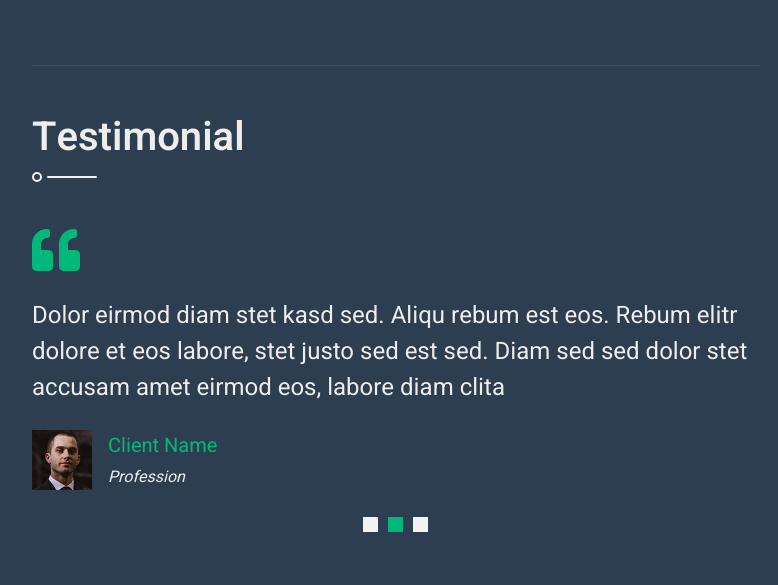
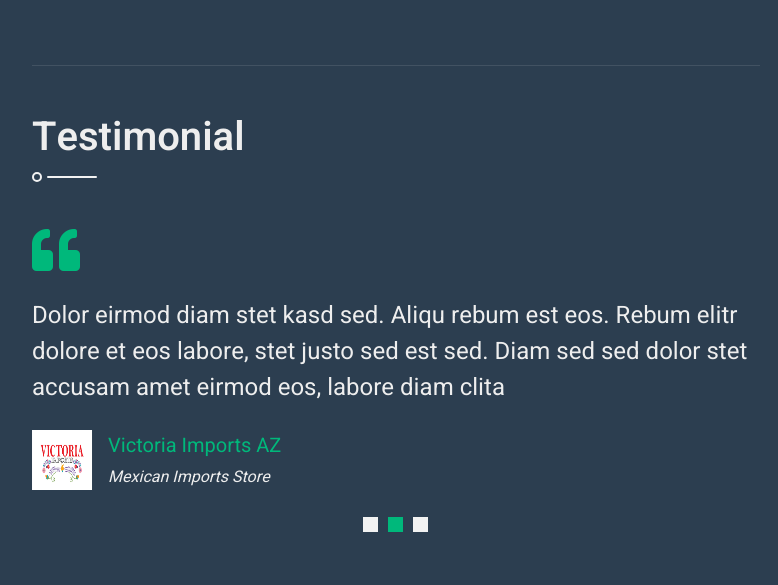
Before and after one commit to niofrequency/CV, a plain HTML site: page index.html in a window 1280 px wide. Shown: the part 3679-4264 px from the top of the page, without its empty margins (438-1216 px from the left). Drawn offline with nearby package versions, Linux system fonts and the light colour scheme.

Commit message:
Update index.html

```diff
--- a/index.html
+++ b/index.html
@@ -343,10 +343,10 @@
                                 <i class="fa fa-3x fa-quote-left text-primary mb-4"></i>
                                 <p class="fs-4 mb-4">Dolor eirmod diam stet kasd sed. Aliqu rebum est eos. Rebum elitr dolore et eos labore, stet justo sed est sed. Diam sed sed dolor stet accusam amet eirmod eos, labore diam clita</p>
                                 <div class="d-flex align-items-center">
-                                    <img class="img-fluid" src="img/testimonial-1.jpg" style="width: 60px; height: 60px;">
+                                    <img class="img-fluid" src="img/PJPtest.jpeg" style="width: 60px; height: 60px;">
                                     <div class="ps-3">
-                                        <p class="text-primary fs-5 mb-1">Client Name</p>
-                                        <i>Profession</i>
+                                        <p class="text-primary fs-5 mb-1">PT. Pengembangan Jaya Papua</p>
+                                        <i>Food Production & Labor Supply</i>
                                     </div>
                                 </div>
                             </div>
@@ -354,10 +354,10 @@
                                 <i class="fa fa-3x fa-quote-left text-primary mb-4"></i>
                                 <p class="fs-4 mb-4">Dolor eirmod diam stet kasd sed. Aliqu rebum est eos. Rebum elitr dolore et eos labore, stet justo sed est sed. Diam sed sed dolor stet accusam amet eirmod eos, labore diam clita</p>
                                 <div class="d-flex align-items-center">
-                                    <img class="img-fluid" src="img/testimonial-2.jpg" style="width: 60px; height: 60px;">
+                                    <img class="img-fluid" src="img/VICTORIAtest.jpeg" style="width: 60px; height: 60px;">
                                     <div class="ps-3">
-                                        <p class="text-primary fs-5 mb-1">Client Name</p>
-                                        <i>Profession</i>
+                                        <p class="text-primary fs-5 mb-1">Victoria Imports AZ</p>
+                                        <i>Mexican Imports Store</i>
                                     </div>
                                 </div>
                             </div>
@@ -365,10 +365,10 @@
                                 <i class="fa fa-3x fa-quote-left text-primary mb-4"></i>
                                 <p class="fs-4 mb-4">Dolor eirmod diam stet kasd sed. Aliqu rebum est eos. Rebum elitr dolore et eos labore, stet justo sed est sed. Diam sed sed dolor stet accusam amet eirmod eos, labore diam clita</p>
                                 <div class="d-flex align-items-center">
-                                    <img class="img-fluid" src="img/testimonial-3.jpg" style="width: 60px; height: 60px;">
+                                    <img class="img-fluid" src="img/MAMBRUKStest.jpeg" style="width: 60px; height: 60px;">
                                     <div class="ps-3">
-                                        <p class="text-primary fs-5 mb-1">Client Name</p>
-                                        <i>Profession</i>
+                                        <p class="text-primary fs-5 mb-1">Papuan Ultimate</p>
+                                        <i>Frisbee Team</i>
                                     </div>
                                 </div>
                             </div>
```
